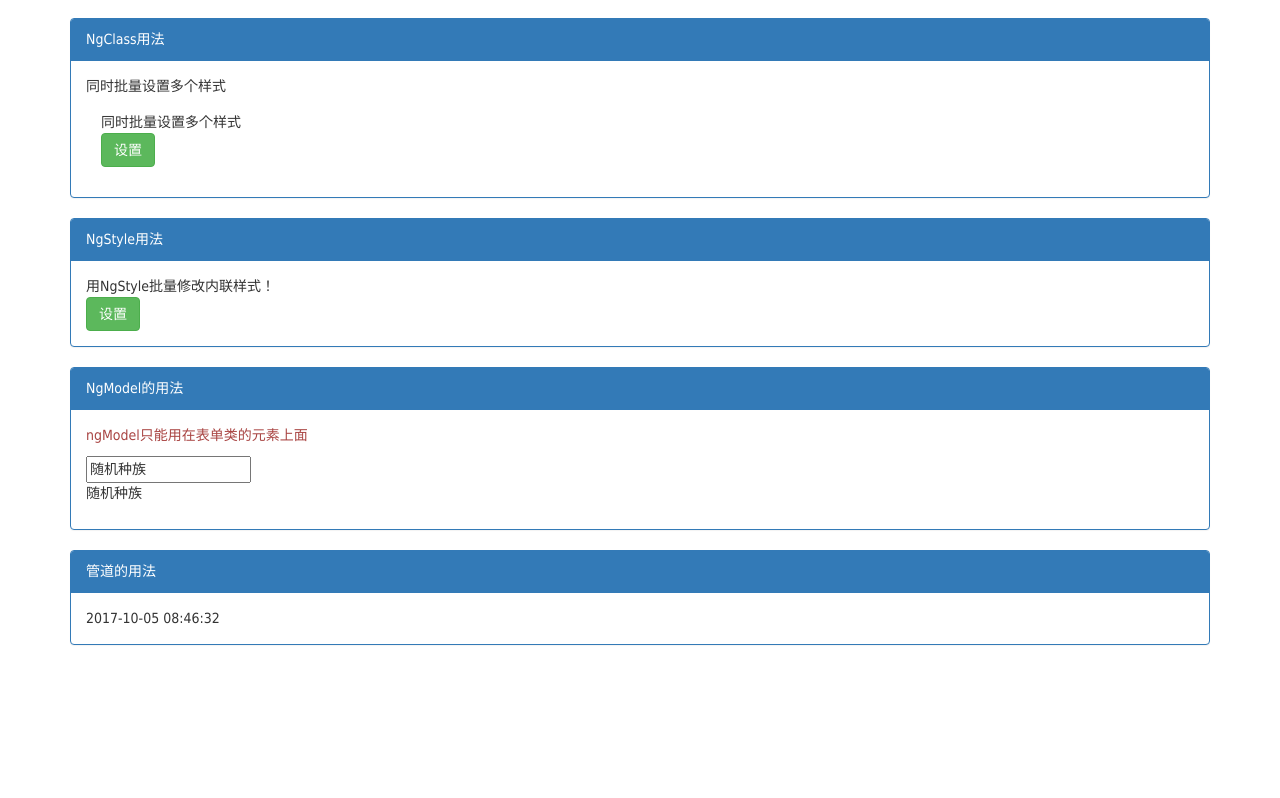
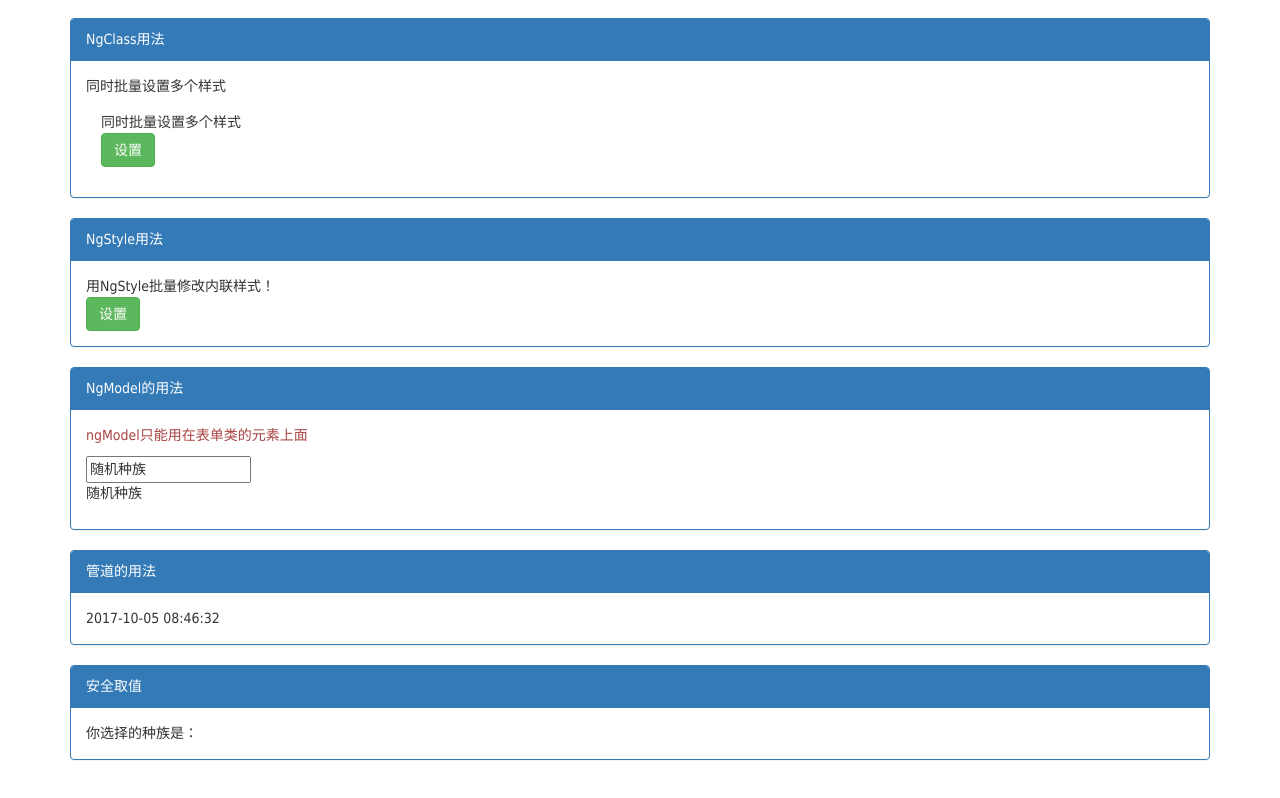
Before and after one commit to dothin/angular4-component, an Angular app: page / in a window 1280 px wide. Shown: the part 1696-2494 px from the top of the page. Built offline with nearby package versions, Linux system fonts and the light colour scheme.

Commit message:
add( TemplateSafeNav ):安全导航

```diff
--- a/src/app/app.component.html
+++ b/src/app/app.component.html
@@ -59,4 +59,9 @@
         <app-templat-pipe></app-templat-pipe>
     </div>
   </div>
+  <div class="row">
+    <div class="col-xs-12">
+        <app-template-safe-nav></app-template-safe-nav>
+    </div>
+  </div>
 </div>
--- a/src/app/app.module.ts
+++ b/src/app/app.module.ts
@@ -16,6 +16,7 @@ import { TemplateNgClassComponent } from './template-ng-class/template-ng-class.
 import { TemplateNgStyleComponent } from './template-ng-style/template-ng-style.component';
 import { TemplateNgModelComponent } from './template-ng-model/template-ng-model.component';
 import { TemplatPipeComponent } from './templat-pipe/templat-pipe.component';
+import { TemplateSafeNavComponent } from './template-safe-nav/template-safe-nav.component';
 
 @NgModule({
   declarations: [
@@ -32,7 +33,8 @@ import { TemplatPipeComponent } from './templat-pipe/templat-pipe.component';
     TemplateNgClassComponent,
     TemplateNgStyleComponent,
     TemplateNgModelComponent,
-    TemplatPipeComponent
+    TemplatPipeComponent,
+    TemplateSafeNavComponent
   ],
   imports: [
     BrowserModule,
--- /dev/null
+++ b/src/app/template-safe-nav/template-safe-nav.component.html
@@ -0,0 +1,6 @@
+<div class="panel panel-primary">
+  <div class="panel-heading">安全取值</div>
+  <div class="panel-body">
+    你选择的种族是：{{currentRace?.name}}
+  </div>
+</div>
--- /dev/null
+++ b/src/app/template-safe-nav/template-safe-nav.component.ts
@@ -0,0 +1,16 @@
+import { Component, OnInit } from '@angular/core';
+
+@Component({
+  selector: 'app-template-safe-nav',
+  templateUrl: './template-safe-nav.component.html',
+  styleUrls: ['./template-safe-nav.component.scss']
+})
+export class TemplateSafeNavComponent implements OnInit {
+  public currentRace: any = null;
+
+  constructor() { }
+
+  ngOnInit() {
+  }
+
+}
```
Also changed, not shown: src/app/template-safe-nav/template-safe-nav.component.scss (added), 1 other file (tests, documents, lock files or other folders).
